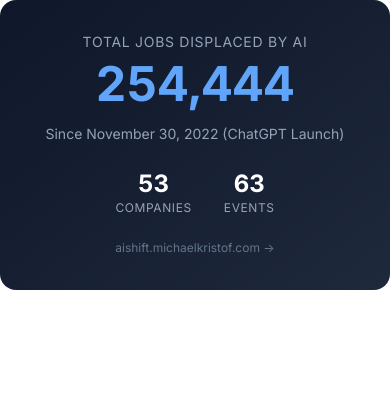
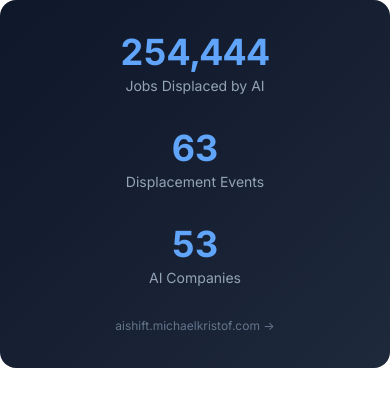
Before and after one commit to ai-tech-nerd/ai-economic-impact-dashboard, a React (Vite) app: page /#/widget/stats in a window 390 px wide. Shown: the top 406 px of the page. Built offline with nearby package versions, Linux system fonts and the light colour scheme; no server answers.

Commit message:
Simplify stats widget to three clean stat blocks
Shows number + label for each:
- Jobs Displaced by AI
- Displacement Events
- AI Companies

Stacked on mobile, side-by-side on desktop. Supports theme param.

Co-Authored-By: Claude Opus 4.6 <noreply@anthropic.com>

```diff
--- a/src/pages/embeds/StatsEmbed.tsx
+++ b/src/pages/embeds/StatsEmbed.tsx
@@ -9,110 +9,75 @@ interface StatsEmbedProps {
 }
 
 /**
- * Standalone embeddable stats counter widget.
+ * Standalone embeddable stats widget.
  *
  * URL params:
  *   theme=dark|light|transparent (default: dark)
- *   compact=true  — single-line minimal version
- *   label=custom  — override the subtitle text
  */
 export function StatsEmbed({ events }: StatsEmbedProps) {
   const [params] = useSearchParams();
   const theme = (params.get('theme') || 'dark') as 'dark' | 'light' | 'transparent';
-  const compact = params.get('compact') === 'true';
-  const customLabel = params.get('label');
 
   const nonProjection = events.filter((e) => !e.isProjection);
   const total = getTotalJobsCut(events);
   const companies = getCompanySummary(events);
   const eventCount = nonProjection.length;
 
-  const themeClasses = {
-    dark: 'bg-gradient-to-br from-surface-900 to-surface-800 text-white',
-    light: 'bg-white text-surface-900 border border-surface-200',
-    transparent: 'bg-transparent text-surface-900',
+  const themeStyles = {
+    dark: {
+      container: 'bg-gradient-to-br from-surface-900 to-surface-800 text-white',
+      number: 'text-primary-400',
+      label: 'text-surface-400',
+      link: 'text-surface-500 hover:text-primary-400',
+    },
+    light: {
+      container: 'bg-white text-surface-900 border border-surface-200',
+      number: 'text-primary-600',
+      label: 'text-surface-500',
+      link: 'text-surface-400 hover:text-primary-600',
+    },
+    transparent: {
+      container: 'bg-transparent text-surface-900',
+      number: 'text-primary-600',
+      label: 'text-surface-500',
+      link: 'text-surface-400 hover:text-primary-600',
+    },
   };
 
-  const subtitleClasses = {
-    dark: 'text-surface-400',
-    light: 'text-surface-500',
-    transparent: 'text-surface-500',
-  };
+  const s = themeStyles[theme];
 
-  const accentClasses = {
-    dark: 'text-primary-400',
-    light: 'text-primary-600',
-    transparent: 'text-primary-600',
-  };
-
-  const statLabelClasses = {
-    dark: 'text-surface-400',
-    light: 'text-surface-500',
-    transparent: 'text-surface-500',
-  };
-
-  const linkClasses = {
-    dark: 'text-surface-500 hover:text-primary-400',
-    light: 'text-surface-400 hover:text-primary-600',
-    transparent: 'text-surface-400 hover:text-primary-600',
-  };
-
-  if (compact) {
-    return (
-      <div className={`flex items-center justify-center gap-6 rounded-xl px-6 py-4 ${themeClasses[theme]}`}>
-        <div className="text-center">
-          <span className={`text-3xl font-bold ${accentClasses[theme]}`}>
-            <AnimatedNumber value={total} />
-          </span>
-          <span className={`text-sm ml-2 ${subtitleClasses[theme]}`}>
-            {customLabel || 'jobs displaced by AI'}
-          </span>
-        </div>
-        <div className={`text-xs ${subtitleClasses[theme]} flex gap-4`}>
-          <span><strong className={theme === 'dark' ? 'text-white' : 'text-surface-800'}>{companies.length}</strong> companies</span>
-          <span><strong className={theme === 'dark' ? 'text-white' : 'text-surface-800'}>{eventCount}</strong> events</span>
-        </div>
-      </div>
-    );
-  }
+  const stats = [
+    { value: total, label: 'Jobs Displaced by AI', duration: 2000 },
+    { value: eventCount, label: 'Displacement Events', duration: 1500 },
+    { value: companies.length, label: 'AI Companies', duration: 1500 },
+  ];
 
   return (
     <motion.div
       initial={{ opacity: 0, y: 10 }}
       animate={{ opacity: 1, y: 0 }}
-      className={`rounded-2xl p-8 text-center ${themeClasses[theme]}`}
+      className={`rounded-2xl p-8 ${s.container}`}
     >
-      <p className={`text-sm uppercase tracking-wider mb-2 ${subtitleClasses[theme]}`}>
-        Total Jobs Displaced by AI
-      </p>
-      <div className={`text-5xl md:text-7xl font-bold mb-4 ${accentClasses[theme]}`}>
-        <AnimatedNumber value={total} />
+      <div className="flex flex-col sm:flex-row items-center justify-center gap-8 sm:gap-12">
+        {stats.map((stat) => (
+          <div key={stat.label} className="text-center">
+            <div className={`text-4xl md:text-5xl font-bold ${s.number}`}>
+              <AnimatedNumber value={stat.value} duration={stat.duration} />
             </div>
-      <p className={`text-sm mb-6 ${subtitleClasses[theme]}`}>
-        {customLabel || 'Since November 30, 2022 (ChatGPT Launch)'}
-      </p>
-      <div className="flex justify-center gap-8">
-        <div>
-          <div className="text-2xl font-bold">
-            <AnimatedNumber value={companies.length} duration={1500} />
+            <p className={`text-sm mt-1 ${s.label}`}>{stat.label}</p>
           </div>
-          <p className={`text-xs uppercase tracking-wider ${statLabelClasses[theme]}`}>Companies</p>
+        ))}
       </div>
-        <div>
-          <div className="text-2xl font-bold">
-            <AnimatedNumber value={eventCount} duration={1500} />
-          </div>
-          <p className={`text-xs uppercase tracking-wider ${statLabelClasses[theme]}`}>Events</p>
-        </div>
-      </div>
+      <div className="text-center mt-6">
         <a
           href="https://aishift.michaelkristof.com"
           target="_blank"
           rel="noopener noreferrer"
-        className={`inline-block mt-6 text-xs transition-colors ${linkClasses[theme]}`}
+          className={`text-xs transition-colors ${s.link}`}
         >
           aishift.michaelkristof.com →
         </a>
+      </div>
     </motion.div>
   );
 }
```
Lines whose indentation alone changed are shown as unchanged.
